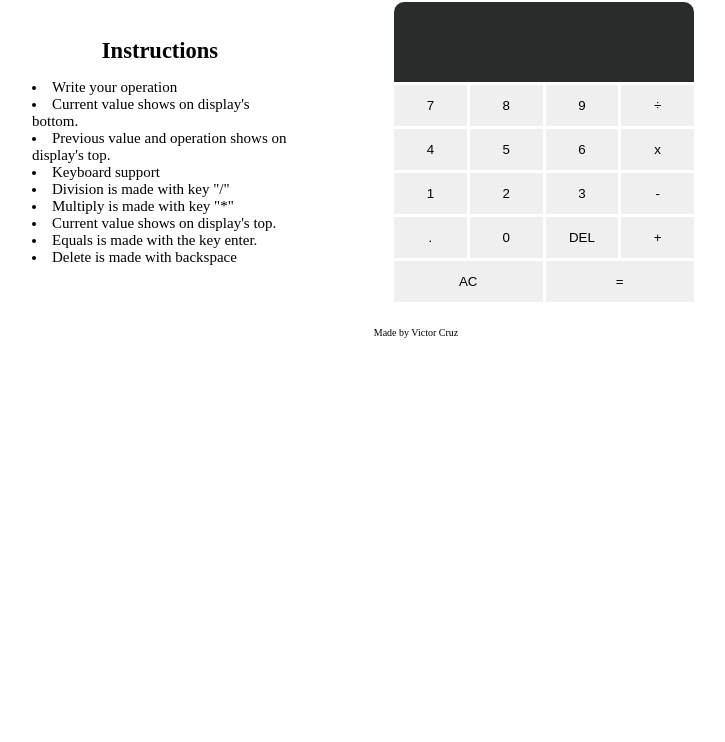
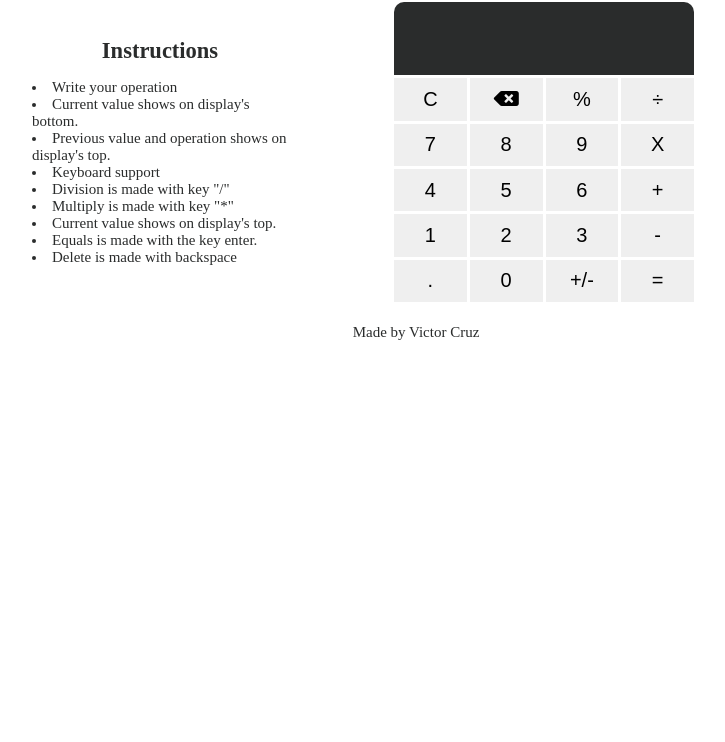
Before and after one commit to vicc30/Calculator-GLB, a plain HTML site: page index.html in a window 1280 px wide. Shown: the part 58-800 px from the top of the page, without its empty margins (224-949 px from the left). Drawn offline with Linux system fonts and the light colour scheme.

Commit message:
reorder buttons to add new functions

```diff
--- a/index.html
+++ b/index.html
@@ -6,6 +6,8 @@
     <meta http-equiv="X-UA-Compatible" content="IE=edge">
     <meta name="viewport" content="width=device-width, initial-scale=1.0">
     <title>Calculator GLB</title>
+    <link rel="stylesheet" href="https://pro.fontawesome.com/releases/v5.10.0/css/all.css"
+        integrity="sha384-AYmEC3Yw5cVb3ZcuHtOA93w35dYTsvhLPVnYs9eStHfGJvOvKxVfELGroGkvsg+p" crossorigin="anonymous" />
     <link rel="stylesheet" href="./styles/style.css">
 </head>
 
@@ -49,24 +51,27 @@
                 <div data-previous class="app__calculator__display__previous" id="previous"></div>
                 <div data-current class="app__calculator__display__current" id="current"></div>
             </div>
+            <button data-ac class="app__calculator__button" aria-label="All clear">C</button>
+            <button data-delete class="app__calculator__button" aria-label="delete"><i
+                    class="fas fa-backspace"></i></button>
+            <button data-percent class="app__calculator__button" aria-label="percent">%</button>
+            <button data-operation class="app__calculator__button" aria-label="divide">÷</i></button>
             <button data-number class="app__calculator__button">7</button>
             <button data-number class="app__calculator__button">8</button>
             <button data-number class="app__calculator__button">9</button>
-            <button data-operation class="app__calculator__button" aria-label="divide">÷</button>
+            <button data-operation class="app__calculator__button" aria-label="multiply">X</button>
             <button data-number class="app__calculator__button">4</button>
             <button data-number class="app__calculator__button">5</button>
             <button data-number class="app__calculator__button">6</button>
-            <button data-operation class="app__calculator__button" aria-label="multiply">x</button>
+            <button data-operation class="app__calculator__button" aria-label="sum">+</button>
             <button data-number class="app__calculator__button">1</button>
             <button data-number class="app__calculator__button">2</button>
             <button data-number class="app__calculator__button">3</button>
-            <button data-operation class="app__calculator__button" aria-label="rest">-</button>
+            <button data-operation class="app__calculator__button" aria-label="rest">-</i></button>
             <button data-number class="app__calculator__button" aria-label="point">.</button>
             <button data-number class="app__calculator__button">0</button>
-            <button data-delete class="app__calculator__button" aria-label="delete">DEL</button>
-            <button data-operation class="app__calculator__button" aria-label="sum">+</button>
-            <button data-ac class="app__calculator__doubleButton" aria-label="All clear">AC</button>
-            <button data-equal class="app__calculator__doubleButton" aria-label="equal">=</button>
+            <button data-toggle class="app__calculator__button" aria-label="toggle plus or minus sign">+/-</button>
+            <button data-equal class="app__calculator__button" aria-label="equal">=</button>
         </section>
         <footer class="app__signature">
             <p>Made by Victor Cruz</p>
--- a/styles/style.css
+++ b/styles/style.css
@@ -7,10 +7,13 @@
 :root {
   --gray: #efefef;
   --dark-gray: #2a2c2c;
+  --color-hover: #c7c4c4;
+  --color-active: #707070;
 }
 
 html {
   font-size: 62.5%;
+  color: var(--dark-gray);
 }
 
 .app {
@@ -18,6 +21,7 @@ html {
   grid-template-columns: repeat(5, 1fr);
   grid-template-rows: repeat(7, 1fr);
   align-items: center;
+  font-size: 1.5rem;
 }
 
 .app__title {
@@ -35,7 +39,7 @@ html {
   grid-row-end: 7;
   font-size: 1.5rem;
 }
-.app__instructions__title{
+.app__instructions__title {
   text-align: center;
 }
 
@@ -71,17 +75,38 @@ html {
   padding: 1rem 1rem 0 0;
   min-height: 4.4rem;
 }
-  .app__calculator__button:hover,
-  .app__calculator__doubleButton:hover {
-    cursor: pointer;
-  }
+
+.app__calculator__button,
+.app__calculator__doubleButton {
+  transition: background-color 0.6s, color 0.1s;
+}
+
+.app__calculator__button:hover,
+.app__calculator__doubleButton:hover {
+  cursor: pointer;
+  background-color: var(--color-hover);
+}
+
+.app__calculator__button:active,
+.app__calculator__doubleButton:active {
+  cursor: pointer;
+  background-color: var(--color-active);
+  color: var(--gray);
+}
+
 .app__calculator__display__current {
   font-size: 2rem;
+  font-weight: 600;
   margin-top: 0.5rem;
 }
 
 .app__calculator__display__previous {
   font-size: 1.5rem;
+}
+
+.app__calculator__doubleButton,
+.app__calculator__button {
+  font-size: 2rem;
 }
 
 .app__calculator__doubleButton {
@@ -101,13 +126,16 @@ html {
     grid-template-columns: repeat(3, 1fr);
     grid-template-rows: repeat(7, 1fr);
   }
+
   .app__calculator {
     grid-column-start: 1;
     grid-column-end: 3;
   }
-  .app__instructions{
+
+  .app__instructions {
     grid-column-start: 3;
   }
+
   .app__signature {
     grid-column-start: 1;
     grid-column-end: 4;
@@ -124,7 +152,7 @@ html {
     margin: 1.5rem 0;
   }
 
-  .app__instructions__title{
+  .app__instructions__title {
     font-size: 1.6rem;
   }
 
```
